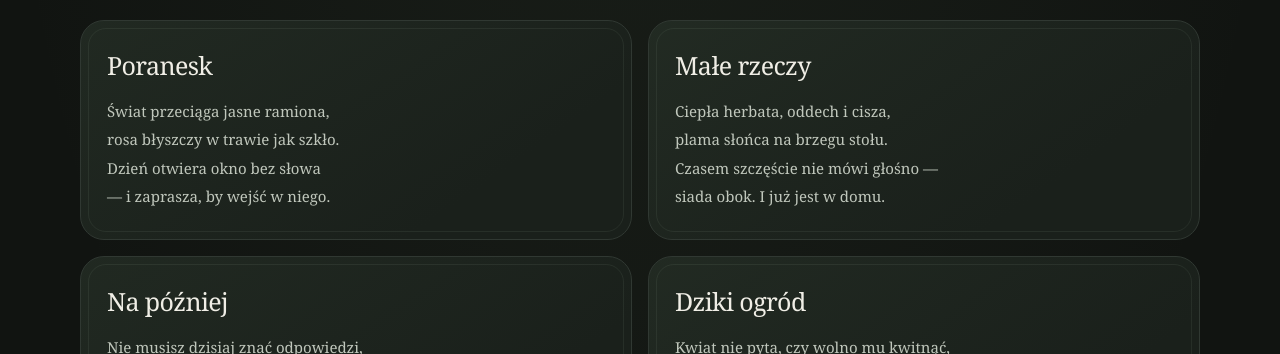
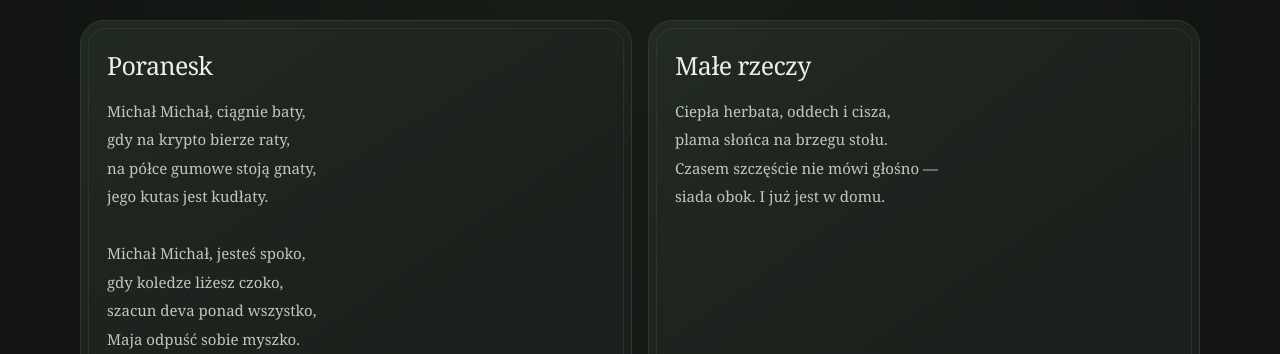
Before and after one commit to wierszykiomichalku/wierszykiomichalku.github.io, a plain HTML site: page index.html in a window 1280 px wide. Shown: the part 598-952 px from the top of the page. Drawn offline with Linux system fonts and the light colour scheme.

Commit message:
Update index.html

```diff
--- a/index.html
+++ b/index.html
@@ -5,7 +5,7 @@
   <meta name="viewport" content="width=device-width, initial-scale=1">
   <meta name="theme-color" content="#111411">
   <meta name="description" content="Wierszyki o Michałku">
-  <title>Ogród słów — wiersze na dobry dzień</title>
+  <title>Wierszyki o Michałku</title>
   <style>
     :root {
       color-scheme: dark;
@@ -430,7 +430,7 @@
     const wiersze = [
       {
         tytul: "Poranesk",
-        tekst: "Świat przeciąga jasne ramiona,\nrosa błyszczy w trawie jak szkło.\nDzień otwiera okno bez słowa\n— i zaprasza, by wejść w niego."
+        tekst: "Michał Michał, ciągnie baty,\ngdy na krypto bierze raty,\nna półce gumowe stoją gnaty,\njego kutas jest kudłaty.\n \n Michał Michał, jesteś spoko,\ngdy koledze liżesz czoko,\nszacun deva ponad wszystko,\nMaja odpuść sobie myszko."
       },
       {
         tytul: "Małe rzeczy",
```
